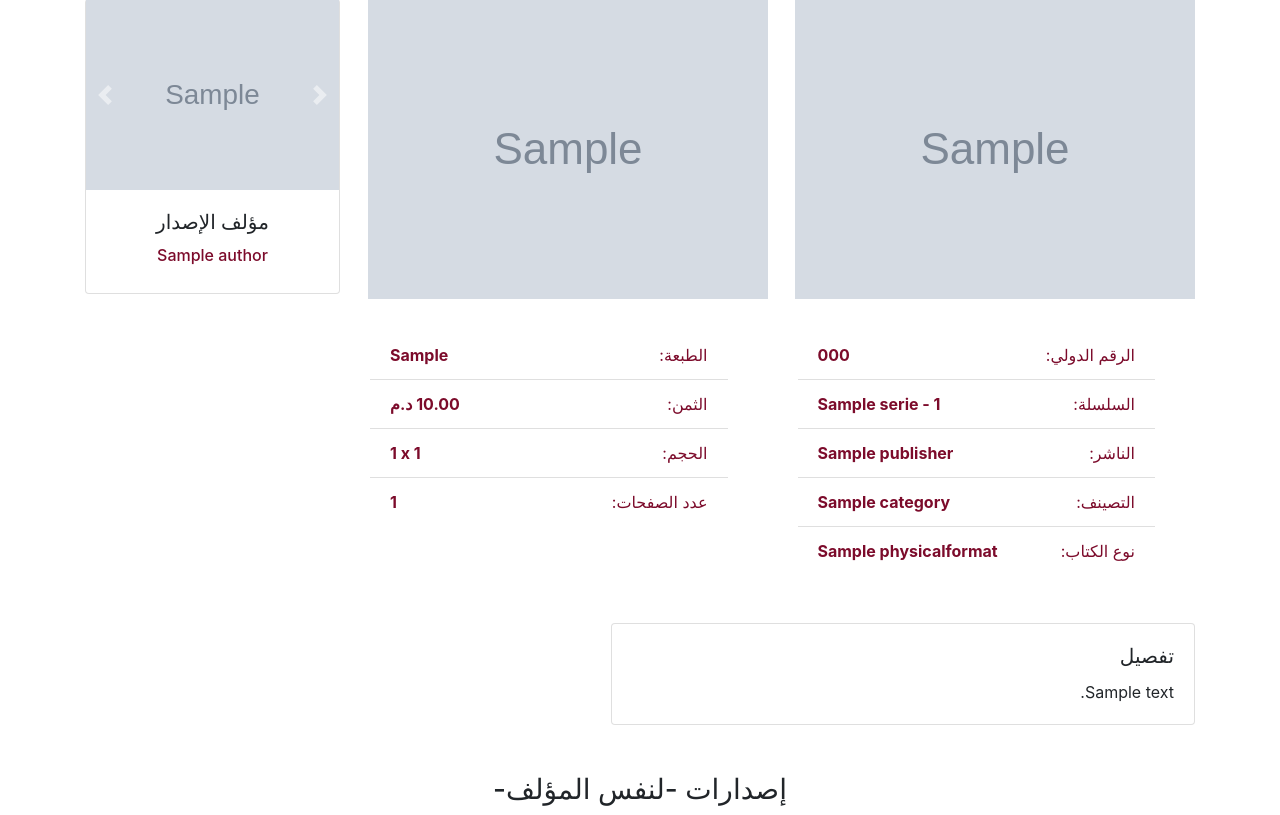
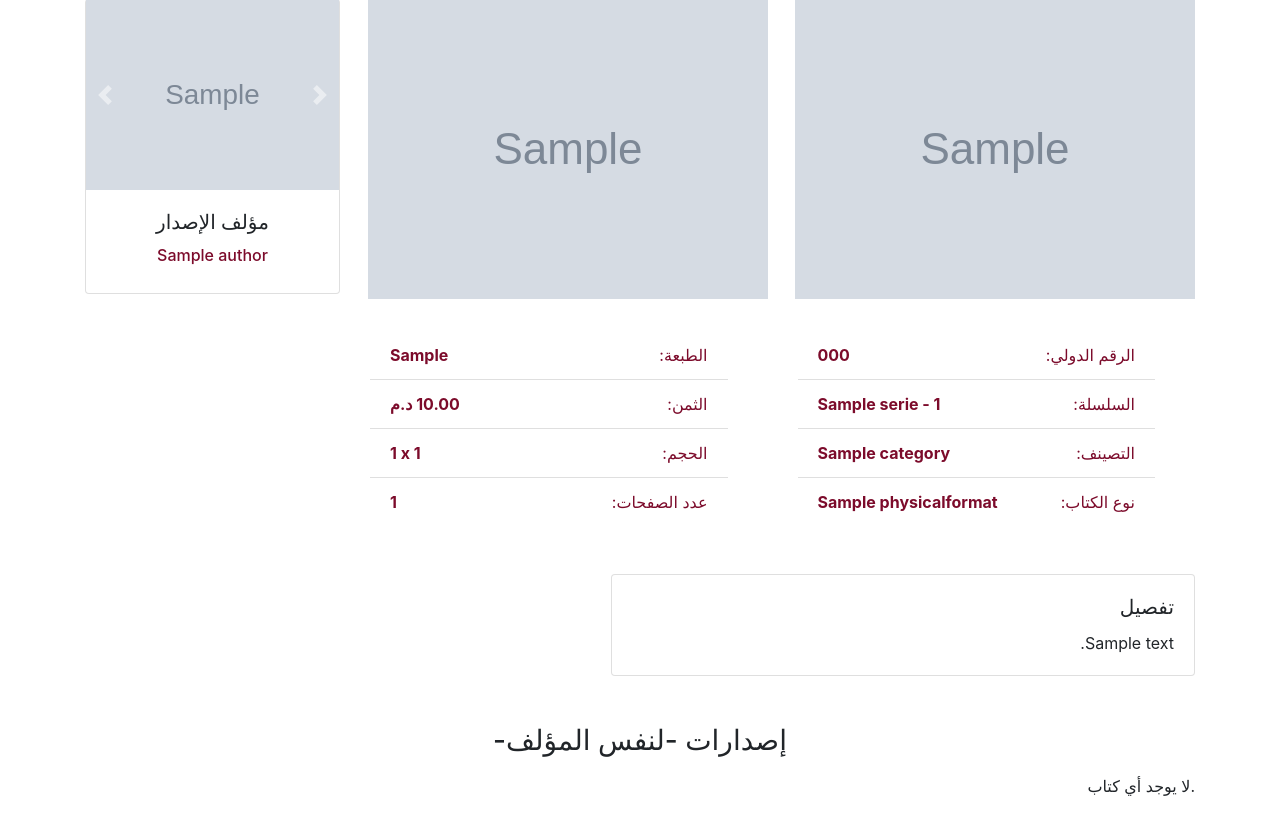
Before and after one commit to Aymanelmai/DARALAFAK-, a Django app: page /book/1 in a window 1280 px wide. Shown: the part 509-1324 px from the top of the page. Run offline with Django 3.2, Linux system fonts and the light colour scheme; tables that the repository leaves empty hold one stand-in row (values such as "Sample post"); grey boxes marked "Sample" are stand-in pictures; some libraries are stand-ins or nearby versions.

Commit message:
feat: remove publisher's name in book info closes #2

```diff
--- a/books/models.py
+++ b/books/models.py
@@ -27,7 +27,7 @@ class Book(models.Model):
   title = models.CharField(max_length=200, verbose_name="عنوان الكتاب", unique=True)
   short_title = models.CharField(max_length=58, verbose_name="عنوان قصير", blank=True)
   authors = models.ManyToManyField(Author, verbose_name="أسماء المؤلفين")
-  publisher = models.ForeignKey(Publisher, on_delete=models.DO_NOTHING, verbose_name="الناشر")
+  publisher = models.ForeignKey(Publisher, on_delete=models.DO_NOTHING, verbose_name="الناشر", blank=True, default=None)
   category = models.ForeignKey(Category, on_delete=models.DO_NOTHING, verbose_name="تصنيف الكتاب")
   serie = models.ForeignKey(Serie, on_delete=models.DO_NOTHING, null=True, blank=True, verbose_name="السلسلة", default=None)
   serie_number = models.IntegerField(verbose_name="رقم السلسلة", null=True, blank=True)
--- a/templates/books/single_book.html
+++ b/templates/books/single_book.html
@@ -67,10 +67,6 @@
                             <li class="list-group-item text-secondary">
                                 <span class="float-right">السلسلة:</span>
                                 <span class=""><b>{{ book.serie_name }}</b></span>
-                            </li>
-                            <li class="list-group-item text-secondary">
-                                <span class="float-right">الناشر:</span>
-                                <span class=""><b>{{ book.publisher.name }}</b></span>
                             </li>
                             <li class="list-group-item text-secondary">
                                 <span class="float-right">التصينف:</span>
```
